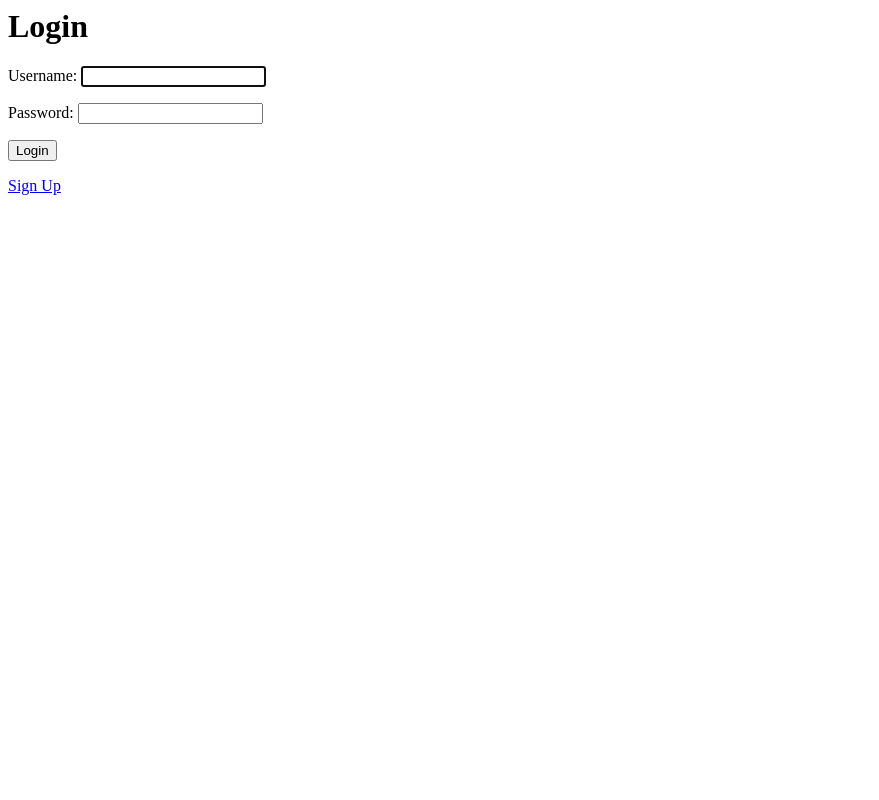
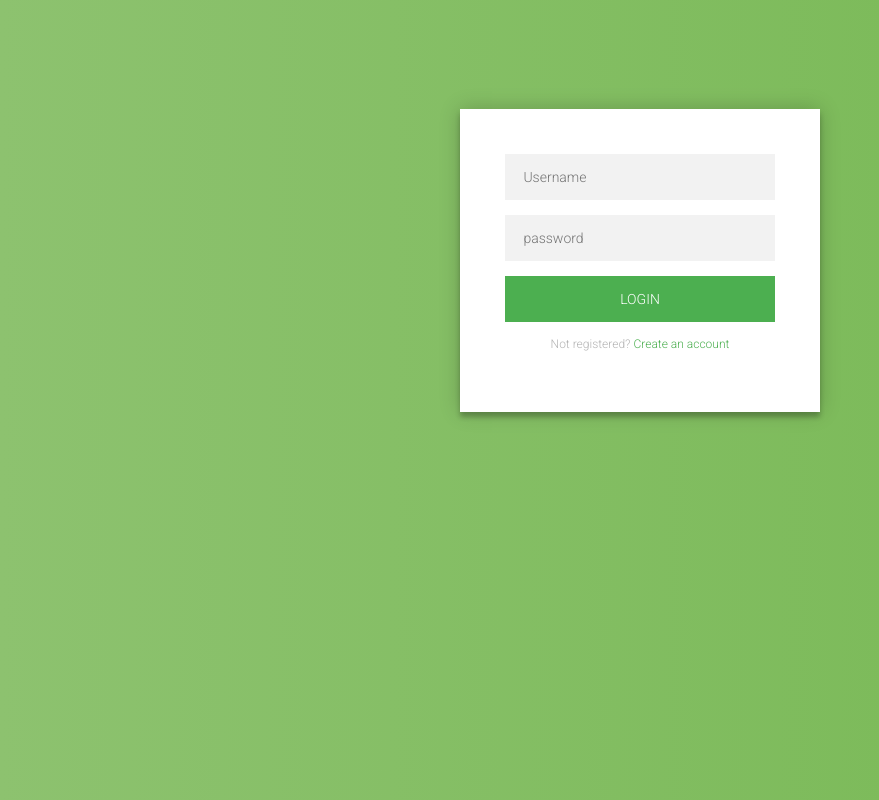
Before and after one commit to mhtanmoy/f_project_2, a Django app: page /login in a window 1280 px wide. Shown: the whole page, without its empty margins (0-879 px from the left). Run offline with Django 3.2, Linux system fonts and the light colour scheme; some libraries are stand-ins or nearby versions.

Commit message:
sign up & log in design added

```diff
--- a/project/app/templates/app/loginuser.html
+++ b/project/app/templates/app/loginuser.html
@@ -1,10 +1,45 @@
+{% load static %}
+{% load widget_tweaks %}
+<html lang="en">
+<head>
+    <meta charset="UTF-8">
+    <meta http-equiv="X-UA-Compatible" content="IE=edge">
+    <meta name="viewport" content="width=device-width, initial-scale=1.0">
+    <link rel="stylesheet" href="{% static 'css/signin.css' %}">
+    <script src="https://cdnjs.cloudflare.com/ajax/libs/jquery/2.1.3/jquery.min.js"></script>
+    <title>Document</title>
+</head>
+<body>
 
-<h1>Login</h1>
-<h2>{{ error }}</h2>
-<form method="POST" >
-    {% csrf_token %}
-{{ form.as_p }}
+    <div class="login-page">
+        <div class="form">
+          <form class="register-form" method="POST" action="/signup">
+            {% csrf_token %}
+            {{ form2.name|add_class:'input'|attr:"placeholder: Name" }}
+            {{ form2.username|add_class:'input'|attr:"placeholder: Username" }}
+            {{ form2.email|add_class:'input'|attr:"placeholder: Email" }}
+            {{ form2.contact_no|add_class:'input'|attr:"placeholder: Phone" }}
+            {{ form2.password1|add_class:'input'|attr:"placeholder: password" }}
+            {{ form2.password2|add_class:'input'|attr:"placeholder: confirm password" }}
 
-<button type="submit">Login</button>
-</form>
-<a href="/signup">Sign Up</a>
+            <button>create</button>
+            <p class="message">Already registered? <a href="#">Sign In</a></p>
+          </form>
+          <form class="login-form" method="POST">
+            {% csrf_token %}
+            {{ form.username|add_class:'input'|attr:"placeholder: Username" }}
+            {{ form.password|add_class:'input'|attr:"placeholder: password" }}
+            <button>login</button>
+            <p class="message">
+                Not registered? <a href="#">Create an account</a></p>
+          </form>
+        </div>
+      </div>
+
+<script>
+          $('.message a').click(function(){
+         $('form').animate({height: "toggle", opacity: "toggle"}, "slow");
+      });
+</script>
+</body>
+</html>
--- a/project/app/views.py
+++ b/project/app/views.py
@@ -13,7 +13,7 @@ from .decorators import *
 @unauthenticated_user
 def loginuser(request):
     if request.method=='GET':
-        return render(request,'app/loginuser.html', {'form':AuthenticationForm()})
+        return render(request,'app/loginuser.html', {'form':AuthenticationForm(),'form2':CreateUserForm()})
     else:
         user= authenticate(request,username=request.POST['username'],password=request.POST['password'])
         if user is None:
--- a/project/project/settings.py
+++ b/project/project/settings.py
@@ -40,6 +40,7 @@ INSTALLED_APPS = [
     'rest_framework',
     'api',
     'app',
+    'widget_tweaks',
 ]
 
 MIDDLEWARE = [
--- /dev/null
+++ b/project/static/css/signin.css
@@ -0,0 +1,111 @@
+@import url(https://fonts.googleapis.com/css?family=Roboto:300);
+
+.login-page {
+  width: 360px;
+  padding: 8% 0 0;
+  margin: auto;
+}
+.form {
+  position: relative;
+  z-index: 1;
+  background: #FFFFFF;
+  max-width: 360px;
+  margin: 0 auto 100px;
+  padding: 45px;
+  text-align: center;
+  box-shadow: 0 0 20px 0 rgba(0, 0, 0, 0.2), 0 5px 5px 0 rgba(0, 0, 0, 0.24);
+}
+.form input {
+  font-family: "Roboto", sans-serif;
+  outline: 0;
+  background: #f2f2f2;
+  width: 100%;
+  border: 0;
+  margin: 0 0 15px;
+  padding: 15px;
+  box-sizing: border-box;
+  font-size: 14px;
+}
+.form .input {
+  font-family: "Roboto", sans-serif;
+  outline: 0;
+  background: #f2f2f2;
+  width: 100%;
+  border: 0;
+  margin: 0 0 15px;
+  padding: 15px;
+  box-sizing: border-box;
+  font-size: 14px;
+}
+.form button {
+  font-family: "Roboto", sans-serif;
+  text-transform: uppercase;
+  outline: 0;
+  background: #4CAF50;
+  width: 100%;
+  border: 0;
+  padding: 15px;
+  color: #FFFFFF;
+  font-size: 14px;
+  -webkit-transition: all 0.3 ease;
+  transition: all 0.3 ease;
+  cursor: pointer;
+}
+.form button:hover,.form button:active,.form button:focus {
+  background: #43A047;
+}
+.form .message {
+  margin: 15px 0 0;
+  color: #b3b3b3;
+  font-size: 12px;
+}
+.form .message a {
+  color: #4CAF50;
+  text-decoration: none;
+}
+.form .register-form {
+  display: none;
+}
+.container {
+  position: relative;
+  z-index: 1;
+  max-width: 300px;
+  margin: 0 auto;
+}
+.container:before, .container:after {
+  content: "";
+  display: block;
+  clear: both;
+}
+.container .info {
+  margin: 50px auto;
+  text-align: center;
+}
+.container .info h1 {
+  margin: 0 0 15px;
+  padding: 0;
+  font-size: 36px;
+  font-weight: 300;
+  color: #1a1a1a;
+}
+.container .info span {
+  color: #4d4d4d;
+  font-size: 12px;
+}
+.container .info span a {
+  color: #000000;
+  text-decoration: none;
+}
+.container .info span .fa {
+  color: #EF3B3A;
+}
+body {
+  background: #76b852; /* fallback for old browsers */
+  background: -webkit-linear-gradient(right, #76b852, #8DC26F);
+  background: -moz-linear-gradient(right, #76b852, #8DC26F);
+  background: -o-linear-gradient(right, #76b852, #8DC26F);
+  background: linear-gradient(to left, #76b852, #8DC26F);
+  font-family: "Roboto", sans-serif;
+  -webkit-font-smoothing: antialiased;
+  -moz-osx-font-smoothing: grayscale;
+}
```
Also changed, not shown: project/db.sqlite3.
